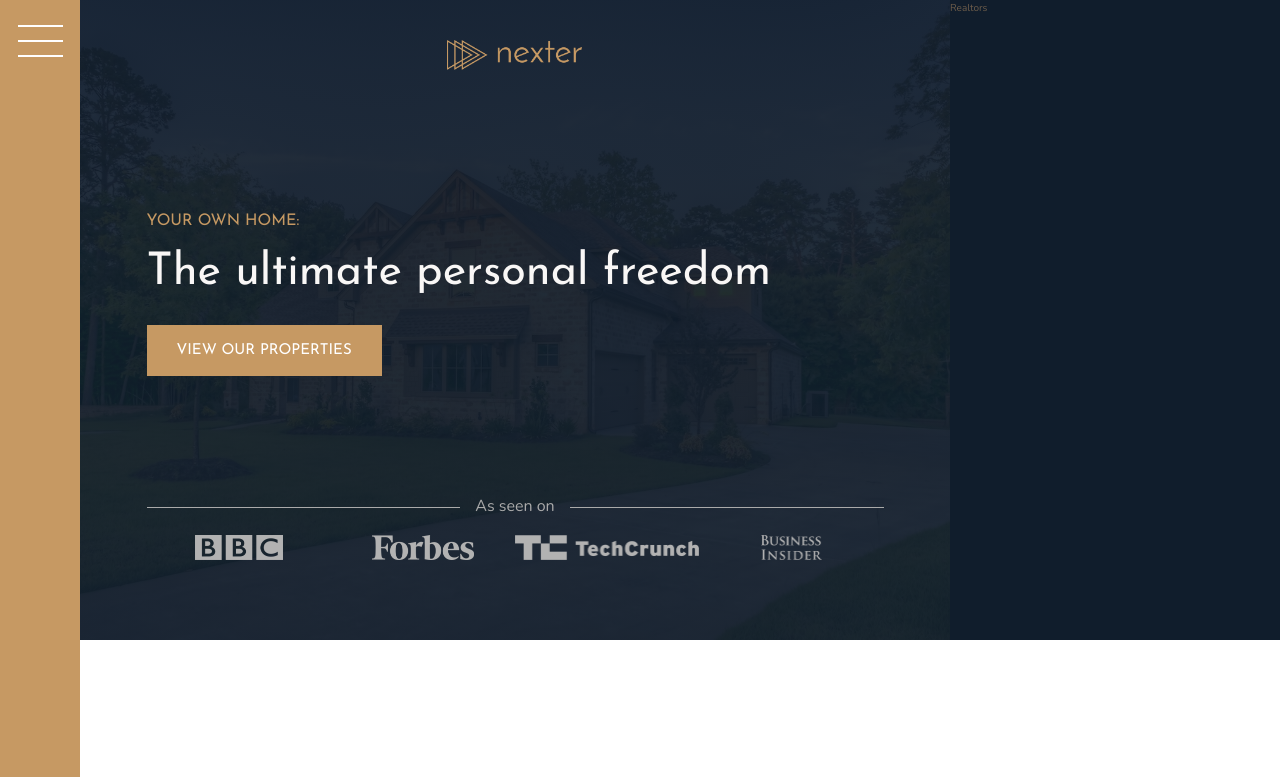
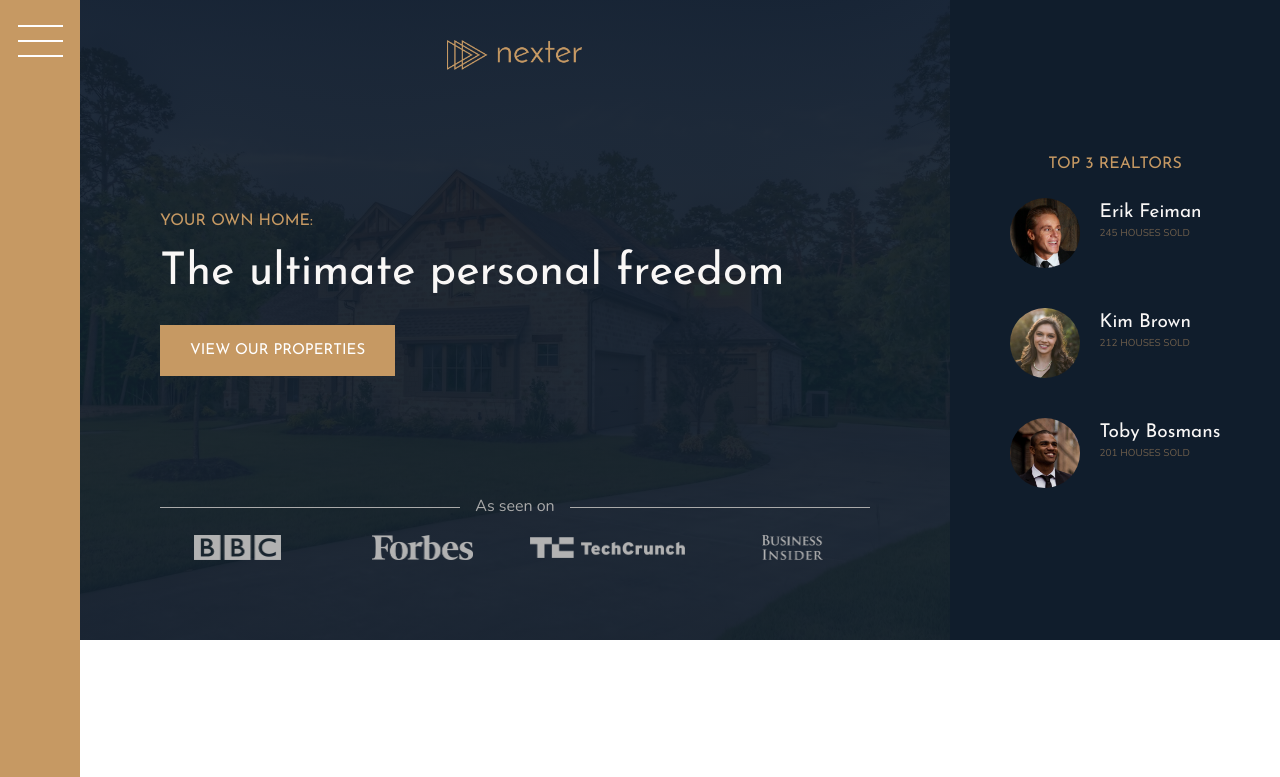
Before and after one commit to illutek/nexter-project, a website: page index.html in a window 1280 px wide. Shown: the top 777 px of the page. Drawn offline with nearby package versions, Linux system fonts and the light colour scheme; files that its build step writes are made by us from their sources.

Commit message:
end of section 9-123

```diff
--- a/index.html
+++ b/index.html
@@ -33,7 +33,27 @@
         </header>
 
         <div class="realtors">
-            Realtors
+            <h3 class="heading-3">Top 3 REALTORS</h3>
+            <div class="realtors__list">
+                <img src="img/realtor-1.jpeg" alt="realtor 1" class="realtors__img">
+                <div class="realtors__details">
+                    <h4 class="heading-4 heading-4--light">Erik Feiman</h4>
+                    <p class="realtors__sold">245 houses sold</p>
+                </div>
+
+                <img src="img/realtor-2.jpeg" alt="realtor 2" class="realtors__img">
+                <div class="realtors__details">
+                    <h4 class="heading-4 heading-4--light">Kim Brown</h4>
+                    <p class="realtors__sold">212 houses sold</p>
+                </div>
+
+                <img src="img/realtor-3.jpeg" alt="realtor 3" class="realtors__img">
+                <div class="realtors__details">
+                    <h4 class="heading-4 heading-4--light">Toby Bosmans</h4>
+                    <p class="realtors__sold">201 houses sold</p>
+                </div>
+
+            </div>
         </div>
 
         <section class="features">
--- a/sass/_base.scss
+++ b/sass/_base.scss
@@ -14,6 +14,12 @@
 $font-primary: 'Nunito', sans-serif;
 $font-display: 'Josefin Sans', sans-serif;
 
+
+$bp-largest: 75em;   //1200px
+$bp-large: 62.5em;   //1000px
+
+
+
 *,
 *::before,
 *::after {
@@ -25,7 +31,13 @@
 html {
   box-sizing: border-box;
   font-size: 62.5%;
+
+  @media only screen and (max-width: $bp-largest) {
+    font-size: 50%;
+  }
 }
+
+
 
 body {
   font-family: $font-primary;
@@ -39,6 +51,9 @@
   grid-template-rows: 80vh auto 40vw repeat(3, auto);
   grid-template-columns: [sidebar-start] 8rem [sidebar-end full-start] minmax(6rem, 1fr) [center-start] repeat(8, [col-start] minmax(min-content, 14rem) [col-end] ) [center-end] minmax(6rem, 1fr) [full-end];
 
-
+  @media only screen and (max-width: $bp-large) {
+    grid-template-rows: 6rem 80vh auto 40vw repeat(3, auto);
+    grid-template-columns: [full-start] minmax(6rem, 1fr) [center-start] repeat(8, [col-start] minmax(min-content, 14rem) [col-end] ) [center-end] minmax(6rem, 1fr) [full-end];
+  }
 
 }
--- a/sass/_header.scss
+++ b/sass/_header.scss
@@ -1,14 +1,15 @@
 .header {
   background-color: $color-grey-dark-1;
   grid-column: full-start / col-end 6;
-  background-image: linear-gradient(rgba($color-secondary, .93), rgba($color-secondary, .93)), url("../img/hero.jpeg");
+  background-image: linear-gradient(rgba($color-secondary, .93), rgba($color-secondary, .93)), url(../img/hero.jpeg);
   background-size: cover;
   background-position: center;
-  padding: 4rem 0 8rem;
+  padding: 8rem;
+  padding-top: 4rem;
 
   display: grid;
-  grid-template-rows: 1fr auto 6rem 1fr;
-  grid-template-columns: max-content;
+  grid-template-rows: 1fr min-content minmax(6rem, min-content) 1fr;
+  grid-template-columns: minmax(min-content, max-content);
   grid-row-gap: 1.5rem;
   justify-content: center;
 
@@ -16,45 +17,42 @@
   &__logo {
       height: 3rem;
       justify-self: center;
-
-  }
-
-  &__seenon-text {
-    display: grid;
-    grid-template-columns: 1fr auto 1fr;
-    align-items: center;
-    grid-gap: 1.5rem;
-
-    font-size: 1.6rem;
-    color: $color-grey-light-2;
-
-    &:before,
-    &:after {
-      content: "";
-      height: 1px;
-      display: block;
-      background-color: currentColor;
-
-    }
-
   }
 
   &__btn {
       align-self: start;
       justify-self: start;
+  }
 
+  &__seenon-text {
+      display: grid;
+      grid-template-columns: 1fr max-content 1fr;
+      grid-column-gap: 1.5rem;
+      align-items: center;
+
+      font-size: 1.6rem;
+      color: $color-grey-light-2;
+
+      &::before,
+      &::after {
+          content: "";
+          height: 1px;
+          display: block;
+          background-color: currentColor;
+      }
   }
 
   &__seenon-logos {
       display: grid;
-    grid-template-columns: repeat(4 , 1fr);
+      grid-template-columns: repeat(4, 1fr);
+      grid-column-gap: 3rem;
       justify-items: center;
+      align-items: center;
 
       img {
-      height: 2.5rem;
+          max-height: 2.5rem;
+          max-width: 100%;
           filter: brightness(70%);
       }
-
   }
-
 }
--- a/sass/_realtors.scss
+++ b/sass/_realtors.scss
@@ -1,4 +1,31 @@
 .realtors {
   background-color: $color-secondary;
   grid-column: col-start 7 / full-end;
+
+  display: grid;
+  align-content: center;
+  justify-content: center;
+  justify-items: center;
+  grid-row-gap: 2rem;
+
+  &__list {
+    display: grid;
+    grid-template-columns: min-content max-content;
+    grid-column-gap: 2rem;
+    grid-row-gap: 5vh;
+
+  }
+
+  &__img {
+    width: 7rem;
+    border-radius: 50%;
+    display: block;
+  }
+
+  &__sold {
+    color: color-grey-light-2;
+    transform: translateY(-3px);
+    text-transform: uppercase;
+
+  }
 }
--- a/sass/_sidebar.scss
+++ b/sass/_sidebar.scss
@@ -5,6 +5,13 @@
 
   display: flex;
   justify-content: center;
+
+  @media only screen and (max-width: $bp-large) {
+    grid-column: 1 / -1;
+    grid-row: 1 / 2;
+    justify-content: flex-end;
+    align-items: center;
+  }
 }
 
 .nav-btn {
@@ -32,4 +39,17 @@
   &::after {
     transform: translateY(1.3rem);
   }
+
+  @media only screen and (max-width: $bp-large) {
+    margin-top: 0;
+    margin-right: 3rem;
+
+    &::before {
+      transform: translateY(-1.2rem);
+    }
+
+    &::after {
+      transform: translateY(1rem);
+    }
+  }
 }
```
Lines whose indentation alone changed are shown as unchanged.
